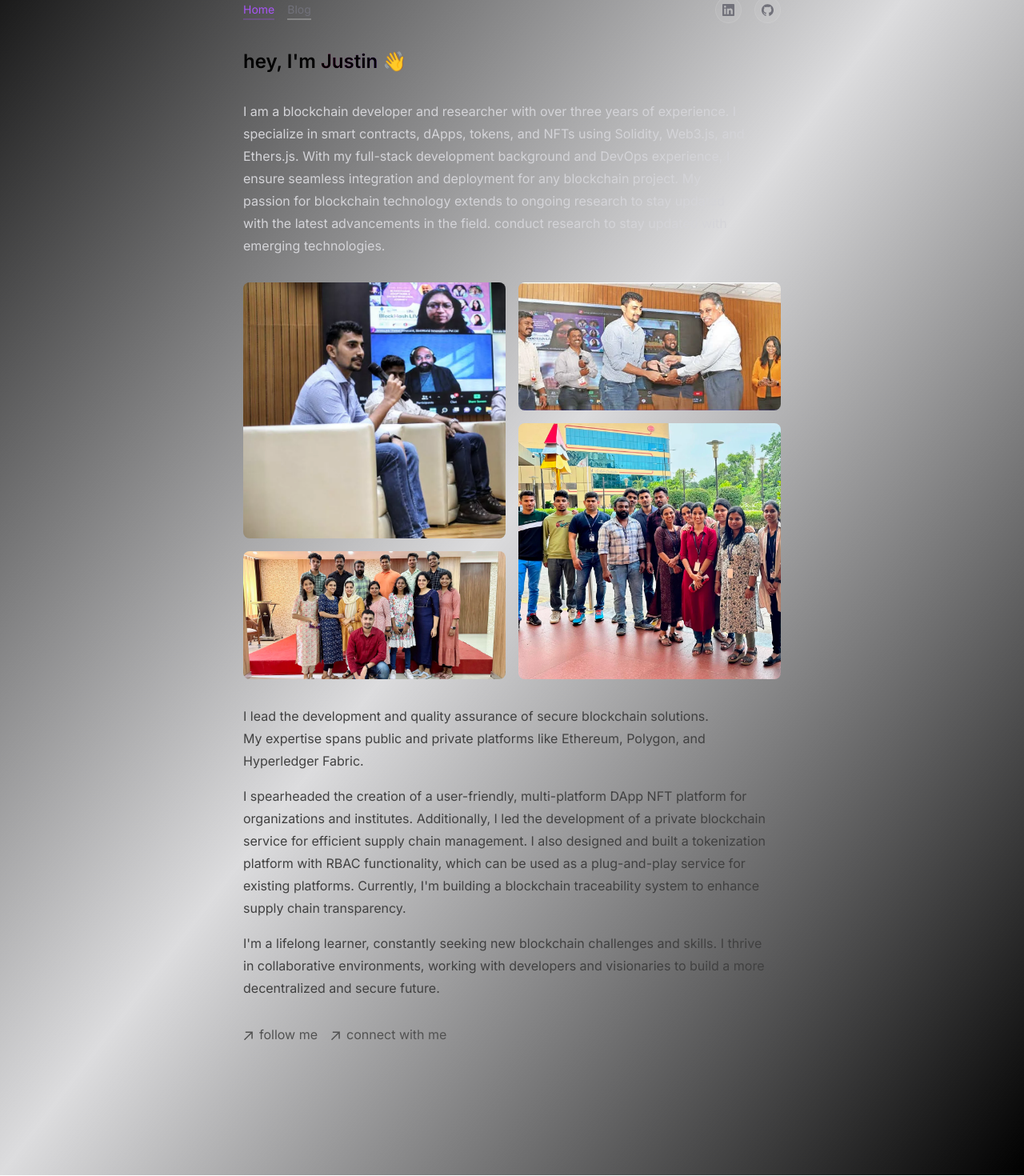
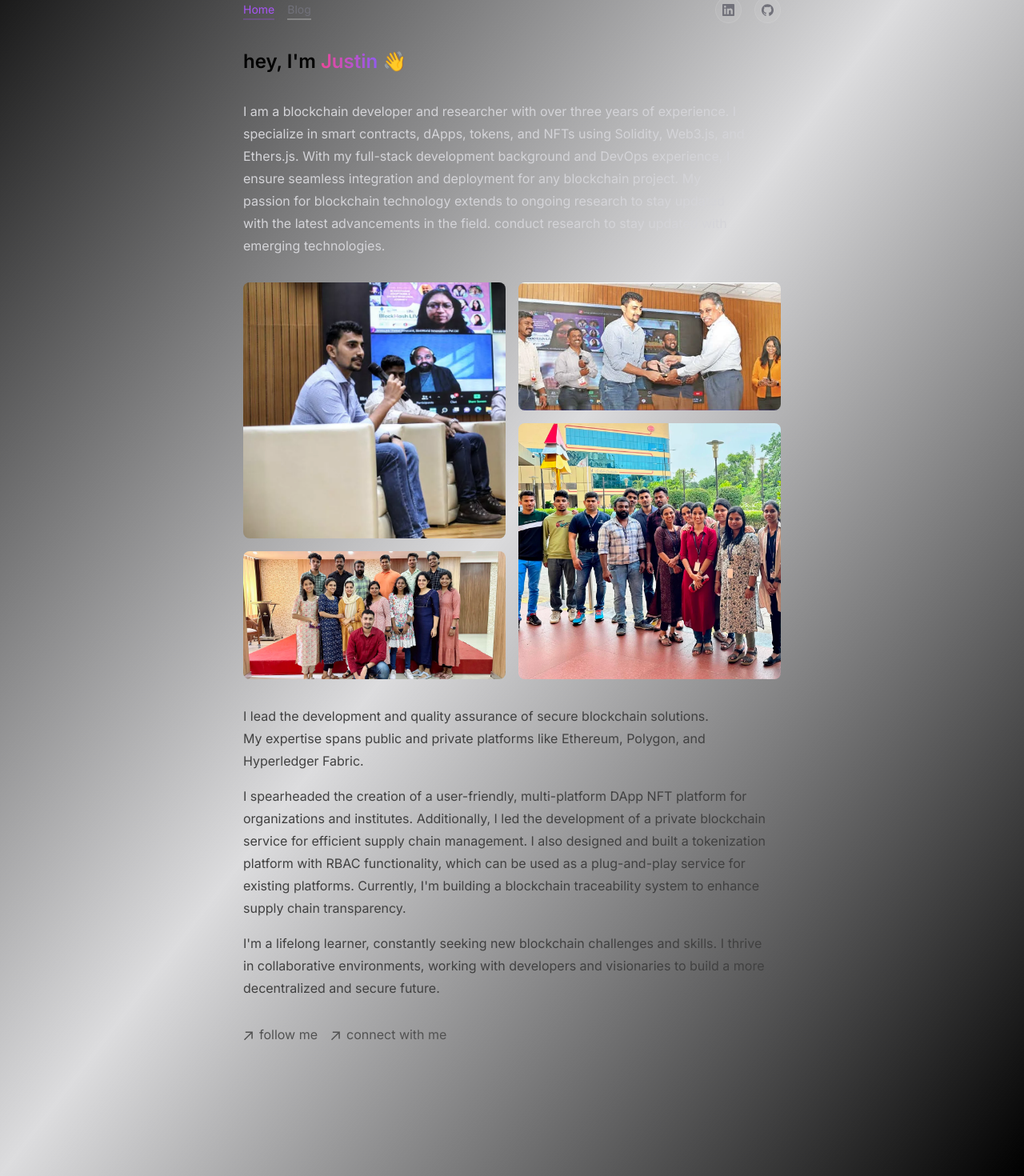
Before and after one commit to Justinjdaniel/justinjdaniel.com, a Next.js app: page / in a window 1280 px wide. Shown: the part 197-1667 px from the top of the page at 80% size. Built offline with nearby package versions, Linux system fonts and the light colour scheme; no server answers.

Commit message:
style(format): :art: file formatted

```diff
--- a/app/_components/analytics.js
+++ b/app/_components/analytics.js
@@ -9,6 +9,7 @@ export default function AnalyticsGTM() {
 	const pathname = usePathname();
 	const searchParams = useSearchParams();
 
+	// biome-ignore lint/correctness/useExhaustiveDependencies: <explanation>
 	useEffect(() => {
 		if (pathname) {
 			pageview(pathname);
@@ -32,7 +33,7 @@ export default function AnalyticsGTM() {
 			<Script
 				id="gtm-script"
 				strategy="afterInteractive"
-				// rome-ignore lint/security/noDangerouslySetInnerHtml: <explanation>
+				// biome-ignore lint/security/noDangerouslySetInnerHtml: <explanation>
 				dangerouslySetInnerHTML={{
 					__html: `
                 (function(w,d,s,l,i){w[l]=w[l]||[];w[l].push({'gtm.start':
--- a/app/_components/buttons/back-to-top.js
+++ b/app/_components/buttons/back-to-top.js
@@ -14,6 +14,7 @@ const BackToTopButton = () => {
 		setIsVisible(window.scrollY > 300);
 	};
 
+	// biome-ignore lint/correctness/useExhaustiveDependencies: <explanation>
 	React.useEffect(() => {
 		window.addEventListener("scroll", handleScroll);
 		return () => window.removeEventListener("scroll", handleScroll);
--- a/app/_components/header.js
+++ b/app/_components/header.js
@@ -1,8 +1,8 @@
-import Navbar from "./navbar";
 import Image from "next/image";
 import Link from "next/link";
 import bg from "public/images/home/bg.png";
 import React from "react";
+import Navbar from "./navbar";
 
 /**
  * Renders a social icon with a link.
--- a/app/_components/particles.js
+++ b/app/_components/particles.js
@@ -31,10 +31,12 @@ export default function Particles({
 		};
 	}, []);
 
+	// biome-ignore lint/correctness/useExhaustiveDependencies: <explanation>
 	useEffect(() => {
 		onMouseMove();
 	}, [mousePosition.x, mousePosition.y]);
 
+	// biome-ignore lint/correctness/useExhaustiveDependencies: <explanation>
 	useEffect(() => {
 		initCanvas();
 	}, [refresh]);
@@ -78,7 +80,9 @@ export default function Particles({
 		const translateY = 0;
 		const size = Math.floor(Math.random() * 2) + 0.1;
 		const alpha = 0;
-		const targetAlpha = parseFloat((Math.random() * 0.6 + 0.1).toFixed(1));
+		const targetAlpha = Number.parseFloat(
+			(Math.random() * 0.6 + 0.1).toFixed(1),
+		);
 		const dx = (Math.random() - 0.5) * 0.2;
 		const dy = (Math.random() - 0.5) * 0.2;
 		const magnetism = 0.1 + Math.random() * 4;
@@ -149,7 +153,7 @@ export default function Particles({
 				canvasSize.current.h - circle.y - circle.translateY - circle.size, // distance from bottom edge
 			];
 			const closestEdge = edge.reduce((a, b) => Math.min(a, b));
-			const remapClosestEdge = parseFloat(
+			const remapClosestEdge = Number.parseFloat(
 				remapValue(closestEdge, 0, 20, 0, 1).toFixed(2),
 			);
 			if (remapClosestEdge > 1) {
--- a/app/_db/blog.js
+++ b/app/_db/blog.js
@@ -1,5 +1,5 @@
-import fs from "fs";
-import path from "path";
+import fs from "node:fs";
+import path from "node:path";
 
 function parseFrontmatter(fileContent) {
 	const frontmatterRegex = /---\s*([\s\S]*?)\s*---/;
@@ -9,6 +9,7 @@ function parseFrontmatter(fileContent) {
 	const frontMatterLines = frontMatterBlock.trim().split("\n");
 	const metadata = {};
 
+	// biome-ignore lint/complexity/noForEach: <explanation>
 	frontMatterLines.forEach((line) => {
 		const [key, ...valueArr] = line.split(": ");
 		let value = valueArr.join(": ").trim();
--- a/app/blog/[slug]/page.js
+++ b/app/blog/[slug]/page.js
@@ -72,7 +72,7 @@ export default async function Blog({ params }) {
 			<script
 				type="application/ld+json"
 				suppressHydrationWarning
-				// rome-ignore lint/security/noDangerouslySetInnerHtml: <explanation>
+				// biome-ignore lint/security/noDangerouslySetInnerHtml: <explanation>
 				dangerouslySetInnerHTML={{
 					__html: JSON.stringify({
 						"@context": "https://schema.org",
--- a/app/error.js
+++ b/app/error.js
@@ -2,7 +2,7 @@
 
 import { useEffect } from "react";
 
-// rome-ignore lint/suspicious/noShadowRestrictedNames: <explanation>
+// biome-ignore lint/suspicious/noShadowRestrictedNames: <explanation>
 export default function Error({ error, reset }) {
 	useEffect(() => {
 		// Log the error to an error reporting service
--- a/app/layout.js
+++ b/app/layout.js
@@ -5,8 +5,8 @@ import IntroAnimation from "@/components/intro-animation";
 import Particles from "@/components/particles";
 import { Analytics } from "@vercel/analytics/react";
 import { Inter } from "next/font/google";
+import NextTopLoader from "nextjs-toploader";
 import { Suspense } from "react";
-import NextTopLoader from "nextjs-toploader";
 
 const inter = Inter({ subsets: ["latin"] });
 
@@ -50,7 +50,7 @@ export default function RootLayout({ children }) {
 	// labels: enhancement, feature-request, ui
 
 	return (
-		<html lang="en">
+		<html lang="en" className="scroll-smooth">
 			<body className={inter.className}>
 				<NextTopLoader />
 				<main className="flex flex-col min-h-screen bg-gradient-to-tl from-black via-zinc-600/20 to-black overflow-x-hidden">
@@ -62,7 +62,7 @@ export default function RootLayout({ children }) {
 						<Header />
 						{children}
 					</div>
-					{/* <IntroAnimation /> */}
+					<IntroAnimation />
 				</main>
 				<Suspense>
 					<Analytics />
--- a/app/page.js
+++ b/app/page.js
@@ -16,7 +16,7 @@ const ProfileContent = () => {
 		<content className="z-10 antialiased max-w-2xl mb-40 mx-4 mt-8 md:mx-auto">
 			<h1 className="font-semibold text-2xl mb-8 text-left w-max">
 				hey, I'm{" "}
-				<span className="bg-clip-text bg-gradient-to-r from-pink-500 to-violet-500">
+				<span className="bg-clip-text text-transparent bg-gradient-to-r from-pink-500 to-violet-500">
 					Justin{" "}
 				</span>
 				👋
```
Also changed, not shown: app/_components/mdx.js (+4 -4 lines).
